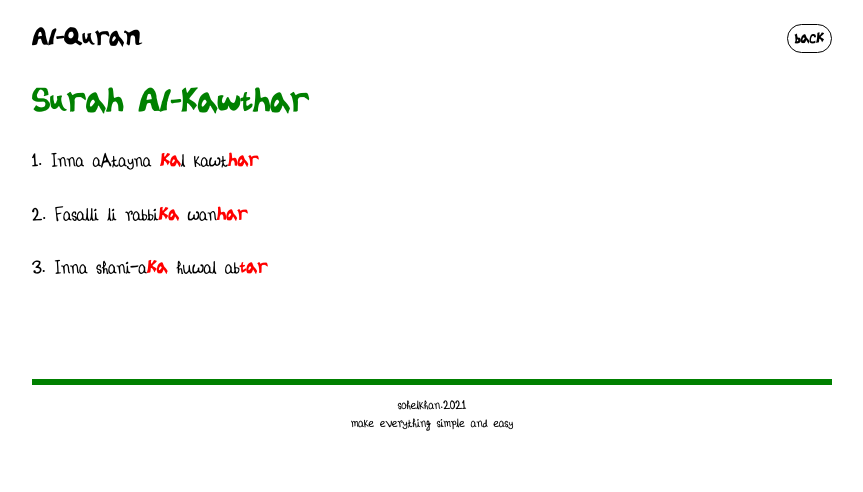
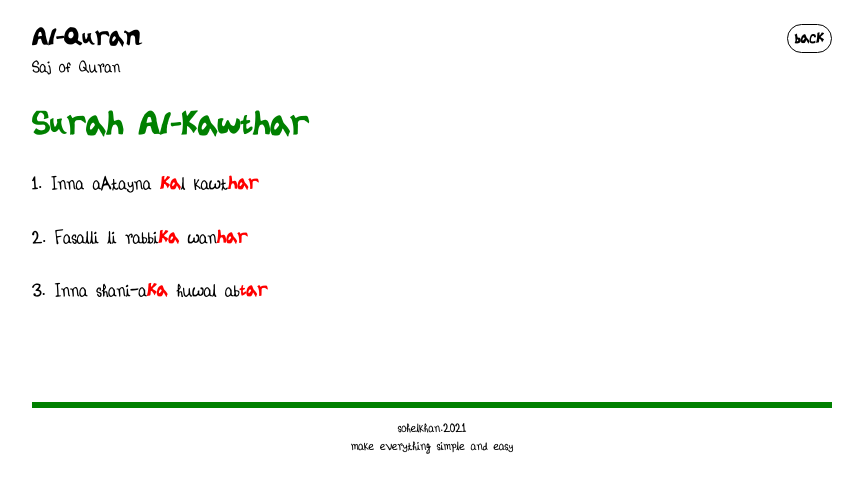
Before and after one commit to bengolinews/handfont.github.io, a plain HTML site: page menu/quran/al-kawthar/index.html in a window 1280 px wide. Shown: the whole page, without its empty margins (208-1071 px from the left). Drawn offline with Linux system fonts and the light colour scheme.

Commit message:
Update index.html

```diff
--- a/menu/quran/al-kawthar/index.html
+++ b/menu/quran/al-kawthar/index.html
@@ -19,6 +19,7 @@
 </div>
 
 <div class="main">
+<h> Saj of Quran </h>
   <h1>Surah Al-Kawthar</h1>
   <p> 1.  Inna aAtayna <b style="color:red">ka</b>l kawt<b style="color:red">har</b> </p>
 <p>2. Fasalli li rabbi<b style="color:red">ka</b> wan<b style="color:red">har</b> </p>
```
